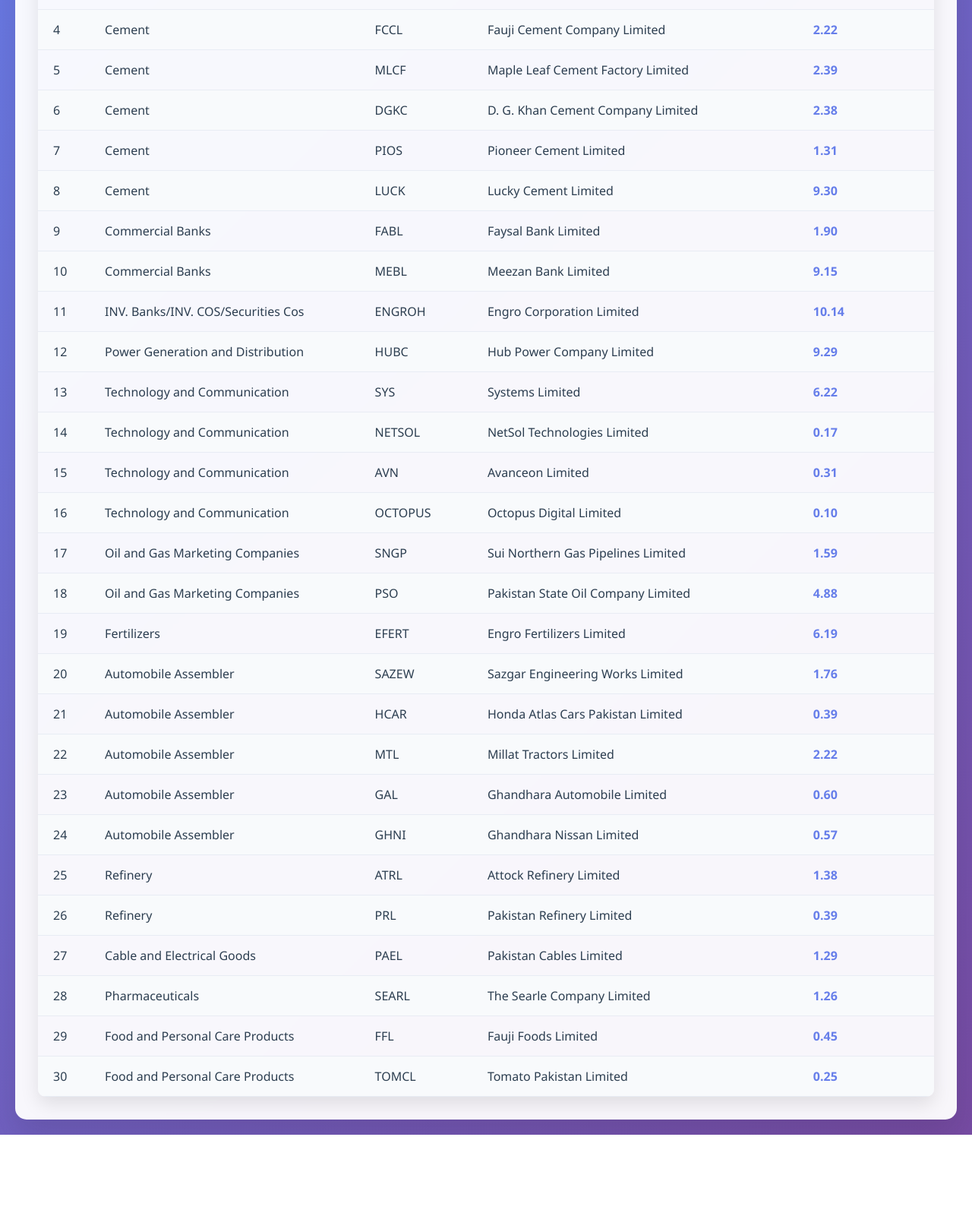
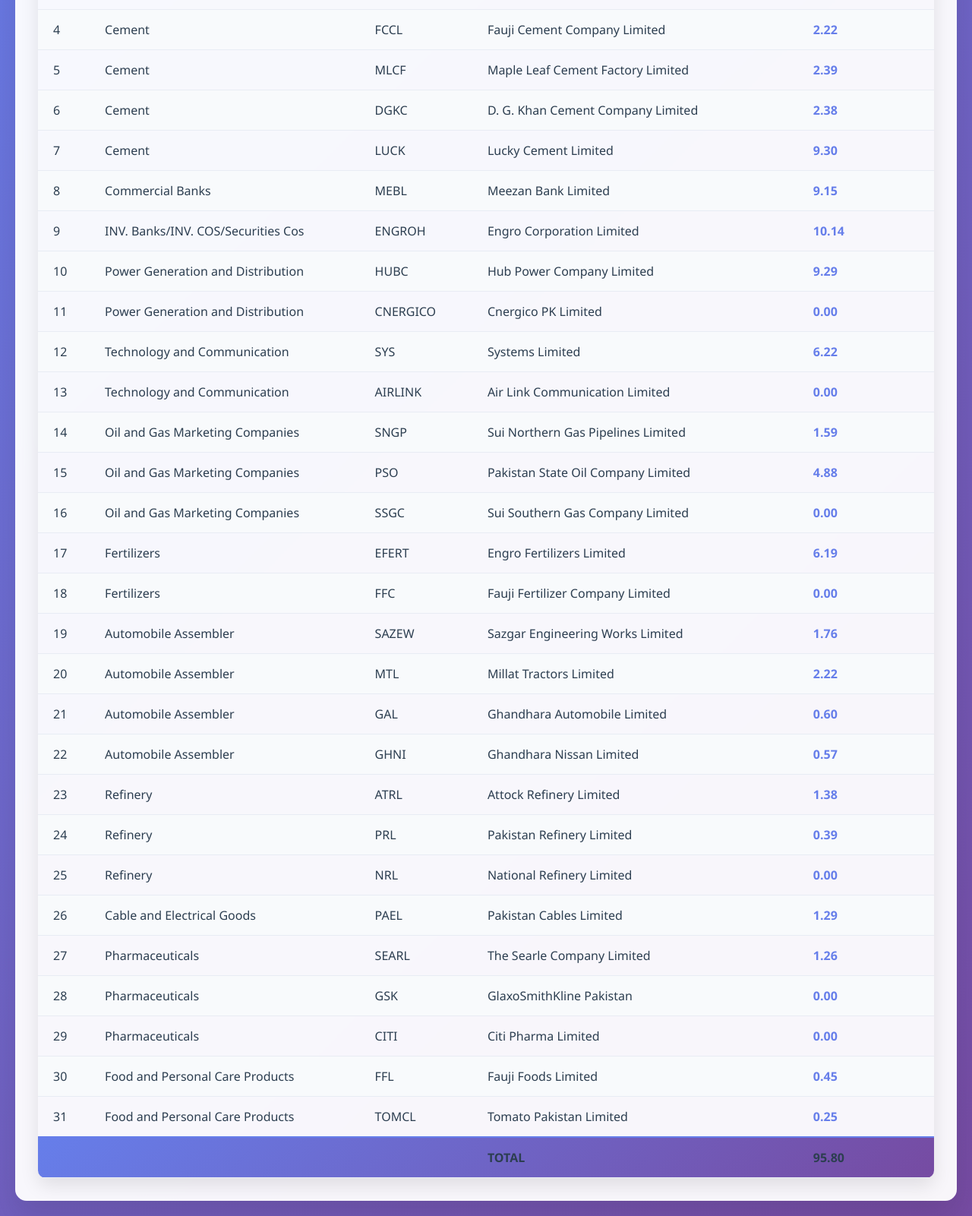
Before and after one commit to imuneeeb/kmi30, a Flask app: page /dashboard in a window 1280 px wide. Shown: the part 435-2036 px from the top of the page at 76% size. Before the commit the page ends 1929 px from the top, so only its background shows below. Run offline with Flask 3, Linux system fonts and the light colour scheme.

Commit message:
update list of companies

```diff
--- a/app.py
+++ b/app.py
@@ -2,21 +2,21 @@
 
 app = Flask(__name__)
 
-# Stock data
+# Stock data - Updated based on KMI30 rebalancing
 sectors_data = {
     "Oil and Gas Exploration Companies": ["MARI", "PPL", "OGDC"],
-    "Cement": ["FCCL", "MLCF", "DGKC", "PIOS", "LUCK"],
-    "Commercial Banks": ["FABL", "MEBL"],
+    "Cement": ["FCCL", "MLCF", "DGKC", "LUCK"],  # Removed PIOS
+    "Commercial Banks": ["MEBL"],  # Removed FABL
     "INV. Banks/INV. COS/Securities Cos": ["ENGROH"],
-    "Power Generation and Distribution": ["HUBC"],
-    "Technology and Communication": ["SYS", "NETSOL", "AVN", "OCTOPUS"],
-    "Oil and Gas Marketing Companies": ["SNGP", "PSO"],
-    "Fertilizers": ["EFERT"],
-    "Automobile Assembler": ["SAZEW", "HCAR", "MTL", "GAL", "GHNI"],
-    "Refinery": ["ATRL", "PRL"],
+    "Power Generation and Distribution": ["HUBC", "CNERGICO"],  # Added CNERGICO
+    "Technology and Communication": ["SYS", "AIRLINK"],  # Removed NETSOL, AVN, OCTOPUS; Added AIRLINK
+    "Oil and Gas Marketing Companies": ["SNGP", "PSO", "SSGC"],  # Added SSGC
+    "Fertilizers": ["EFERT", "FFC"],  # Added FFC
+    "Automobile Assembler": ["SAZEW", "MTL", "GAL", "GHNI"],  # Removed HCAR
+    "Refinery": ["ATRL", "PRL", "NRL"],  # Added NRL
     "Cable and Electrical Goods": ["PAEL"],
-    "Pharmaceuticals": ["SEARL"],
-    "Food and Personal Care Products": ["FFL", "TOMCL"]
+    "Pharmaceuticals": ["SEARL", "GSK", "CITI"],  # Added GSK, CITI
+    "Food and Personal Care Products": ["FFL", "TOMCL"]  # Removed TOMCL (The Organic Meat Company)
 }
 
 company_names = {
@@ -26,39 +26,43 @@
     "FCCL": "Fauji Cement Company Limited",
     "MLCF": "Maple Leaf Cement Factory Limited",
     "DGKC": "D. G. Khan Cement Company Limited",
-    "PIOS": "Pioneer Cement Limited",
     "LUCK": "Lucky Cement Limited",
-    "FABL": "Faysal Bank Limited",
     "MEBL": "Meezan Bank Limited",
     "ENGROH": "Engro Corporation Limited",
     "HUBC": "Hub Power Company Limited",
+    "CNERGICO": "Cnergico PK Limited",
     "SYS": "Systems Limited",
-    "NETSOL": "NetSol Technologies Limited",
-    "AVN": "Avanceon Limited",
-    "OCTOPUS": "Octopus Digital Limited",
+    "AIRLINK": "Air Link Communication Limited",
     "SNGP": "Sui Northern Gas Pipelines Limited",
     "PSO": "Pakistan State Oil Company Limited",
+    "SSGC": "Sui Southern Gas Company Limited",
     "EFERT": "Engro Fertilizers Limited",
+    "FFC": "Fauji Fertilizer Company Limited",
     "SAZEW": "Sazgar Engineering Works Limited",
-    "HCAR": "Honda Atlas Cars Pakistan Limited",
     "MTL": "Millat Tractors Limited",
     "GAL": "Ghandhara Automobile Limited",
     "GHNI": "Ghandhara Nissan Limited",
     "ATRL": "Attock Refinery Limited",
     "PRL": "Pakistan Refinery Limited",
+    "NRL": "National Refinery Limited",
     "PAEL": "Pakistan Cables Limited",
     "SEARL": "The Searle Company Limited",
+    "GSK": "GlaxoSmithKline Pakistan",
+    "CITI": "Citi Pharma Limited",
     "FFL": "Fauji Foods Limited",
     "TOMCL": "Tomato Pakistan Limited"
 }
 
 company_weights = {
+    # Existing companies - keep their weights
     "ENGROH": 10.14, "LUCK": 9.3, "HUBC": 9.29, "MEBL": 9.15, "MARI": 8.06,
     "OGDC": 7.64, "SYS": 6.22, "EFERT": 6.19, "PPL": 6.18, "PSO": 4.88,
-    "MLCF": 2.39, "DGKC": 2.38, "MTL": 2.22, "FCCL": 2.22, "FABL": 1.9,
-    "SAZEW": 1.76, "SNGP": 1.59, "ATRL": 1.38, "PIOS": 1.31, "PAEL": 1.29,
+    "MLCF": 2.39, "DGKC": 2.38, "MTL": 2.22, "FCCL": 2.22,
+    "SAZEW": 1.76, "SNGP": 1.59, "ATRL": 1.38, "PAEL": 1.29,
     "SEARL": 1.26, "GAL": 0.6, "GHNI": 0.57, "FFL": 0.45, "PRL": 0.39,
-    "HCAR": 0.39, "AVN": 0.31, "TOMCL": 0.25, "NETSOL": 0.17, "OCTOPUS": 0.1
+    "TOMCL": 0.25,
+    # New incoming companies - weights not disclosed yet
+    "SSGC": 0, "FFC": 0, "GSK": 0, "NRL": 0, "AIRLINK": 0, "CITI": 0, "CNERGICO": 0
 }
 
 @app.route('/')
--- a/templates/index.html
+++ b/templates/index.html
@@ -103,6 +103,14 @@
             font-weight: 600;
             color: #667eea;
         }
+        .total-row {
+            background: linear-gradient(135deg, #667eea 0%, #764ba2 100%);
+            color: white;
+            font-weight: 600;
+        }
+        .total-row td {
+            border-top: 2px solid #667eea;
+        }
     </style>
 </head>
 <body>
@@ -127,6 +135,15 @@
             </thead>
             <tbody id="stockTableBody">
             </tbody>
+            <tfoot>
+                <tr class="total-row">
+                    <td></td>
+                    <td></td>
+                    <td></td>
+                    <td><strong>TOTAL</strong></td>
+                    <td><strong><span id="totalWeightValue">0.00</span></strong></td>
+                </tr>
+            </tfoot>
         </table>
     </div>
 
@@ -139,11 +156,17 @@
                 const response = await fetch('/api/stocks');
                 stockData = await response.json();
                 renderTable();
+                updateTotalWeight();
                 document.getElementById('loading').style.display = 'none';
                 document.getElementById('stockTable').style.display = 'table';
             } catch (error) {
                 document.getElementById('loading').innerHTML = 'Error loading data: ' + error.message;
             }
+        }
+
+        function updateTotalWeight() {
+            const total = stockData.reduce((sum, stock) => sum + stock.weight, 0);
+            document.getElementById('totalWeightValue').textContent = total.toFixed(2);
         }
 
         function renderTable() {
@@ -185,6 +208,7 @@
             });
 
             renderTable();
+            updateTotalWeight();
             updateSortArrows(columnIndex, isAscending);
         }
 
```
